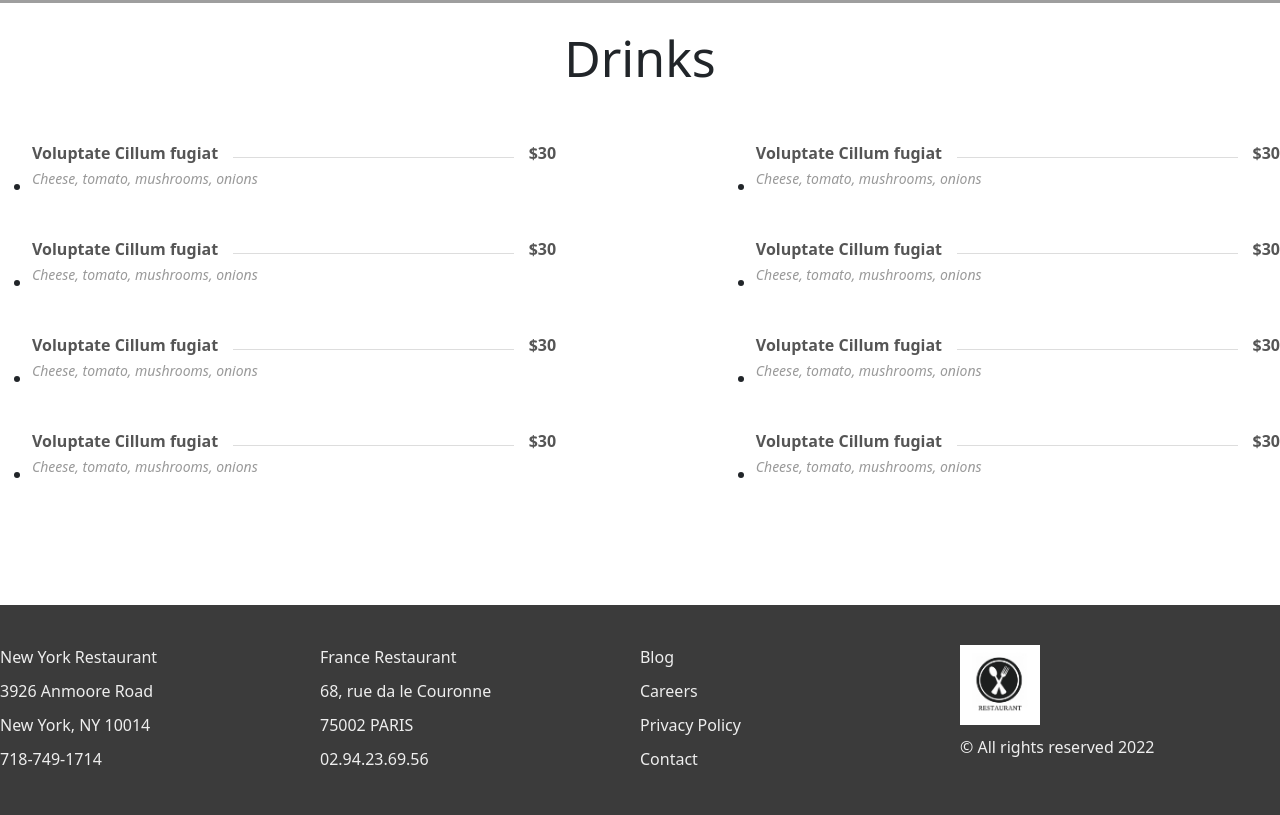
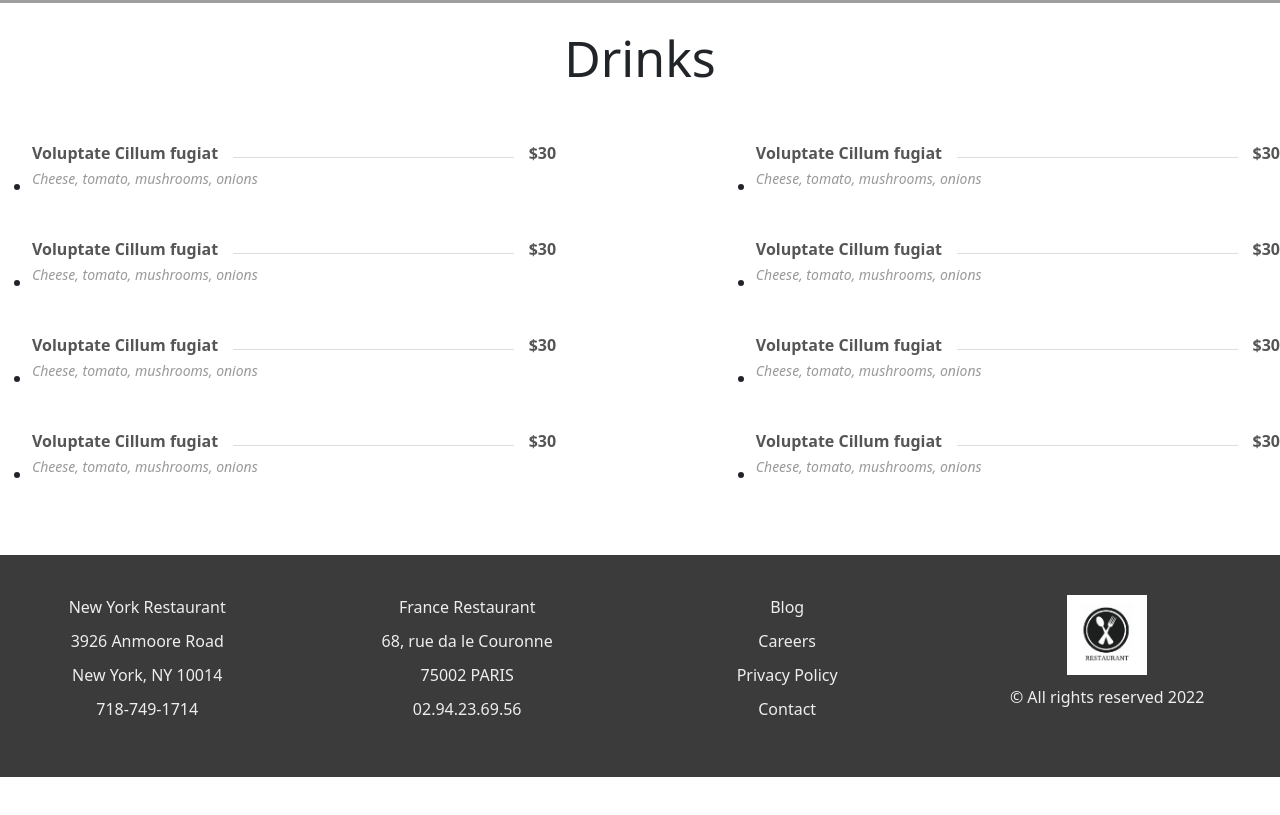
Before and after one commit to MateoCapx/HTML-CSS--RESPONSVIE-TEMPLATE, a plain HTML site: page Pages/menu.html in a window 1280 px wide. Shown: the part 3433-4248 px from the top of the page. After the commit the page ends 4210 px from the top, so only its background shows below. Drawn offline with nearby package versions, Linux system fonts and the light colour scheme; grey boxes are pictures that could not be loaded; files whose address does not match are found by name.

Commit message:
Updated foot section

```diff
--- a/Pages/contactCss.css
+++ b/Pages/contactCss.css
@@ -209,7 +209,7 @@ margin-top: 100px;
 /* Footer Style Start */
 footer{
     background: #3b3b3b;
-    margin-top: 100px;
+    margin-top: 50px;
     padding: 30px 0;
 }
 
@@ -226,6 +226,7 @@ footer ul{
     color: #eee;
     width: 23%;
     margin-right: 2%;
+    text-align: center;
 }
 
 footer li{
--- a/Pages/gallaryCss.css
+++ b/Pages/gallaryCss.css
@@ -186,7 +186,7 @@ border-radius: 10px;
 /* Footer Style Start */
 footer{
     background: #3b3b3b;
-    margin-top: 100px;
+    margin-top: 50px;
     padding: 30px 0;
 }
 
@@ -203,6 +203,7 @@ footer ul{
     color: #eee;
     width: 23%;
     margin-right: 2%;
+    text-align: center;
 }
 
 footer li{
--- a/Pages/menuCss.css
+++ b/Pages/menuCss.css
@@ -280,7 +280,7 @@ border-radius: 10px;
 /* Footer Style Start */
 footer{
     background: #3b3b3b;
-    margin-top: 100px;
+    margin-top: 50px;
     padding: 30px 0;
 }
 
@@ -297,6 +297,7 @@ footer ul{
     color: #eee;
     width: 23%;
     margin-right: 2%;
+    text-align: center;
 }
 
 footer li{
--- a/style.css
+++ b/style.css
@@ -176,17 +176,19 @@ width: 100%;
 
 #Section1 a{
     text-decoration: none;
-    color: gold;
-    font-size: 18px;
-    width: 224px;
+    color: black;
+    font-size: 28px;
+    width: 578px;
     padding-top: 20px;
+    padding-bottom: 20px;
+    text-align: center;
 
 }
 
 /* Opening Hours Section Styles  */
  #openingHoursDiv{
-    margin-bottom: 50px;
-    margin-top: 60px;
+   padding-top: 80px;
+
     color: black;
 }
 
@@ -200,11 +202,11 @@ width: 100%;
 
 
 
-/* Styles for parallax */
+/*  Start Styles for parallax */
 .parallax{
     background-image: url('img/WeeklyMenu.jpg');
      /* Set a specific height */
-     min-height: 100vh;
+     min-height: 70vh;
 
      /* Create the parallax scrolling effect */
      background-attachment: fixed;
@@ -215,13 +217,13 @@ width: 100%;
 
 
 
-/* Styles for parallax */
+
 .parallax1{
     background-image: url('img/rajat-sarki-VU6fToUGJhs-unsplash.jpg');
      /* Set a specific height */
 
-     min-height: 100vh;
-    height: 100px;
+     min-height: 60vh;
+
      /* Create the parallax scrolling effect */
      background-attachment: fixed;
      background-position: center;
@@ -229,6 +231,8 @@ width: 100%;
      background-size: cover;
      background-color: black;
     }
+
+/* END Styles for parallax */
 
 
 /* Our Team Section Styles */
@@ -407,7 +411,7 @@ font-weight: 900;
 /* Footer Style Start */
 footer{
     background: #3b3b3b;
-    margin-top: 100px;
+    margin-top: 50px;
     padding: 30px 0;
 }
 
@@ -419,11 +423,11 @@ footer:after{
 
 footer ul{
     float: left;
-    padding: 0;
     list-style-type: none;
     color: #eee;
     width: 23%;
     margin-right: 2%;
+    text-align: center;
 }
 
 footer li{
```
Also changed, not shown: index.html (+0 -8 lines).
